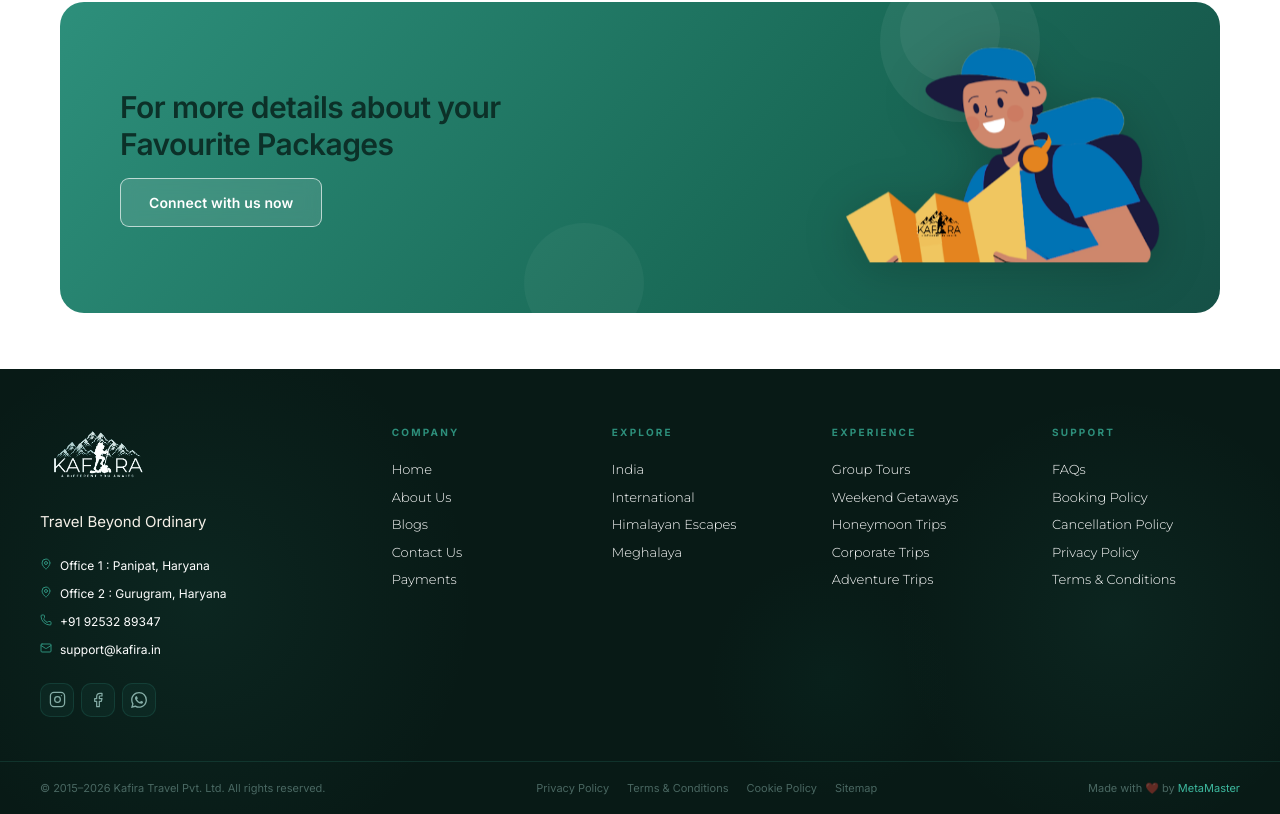
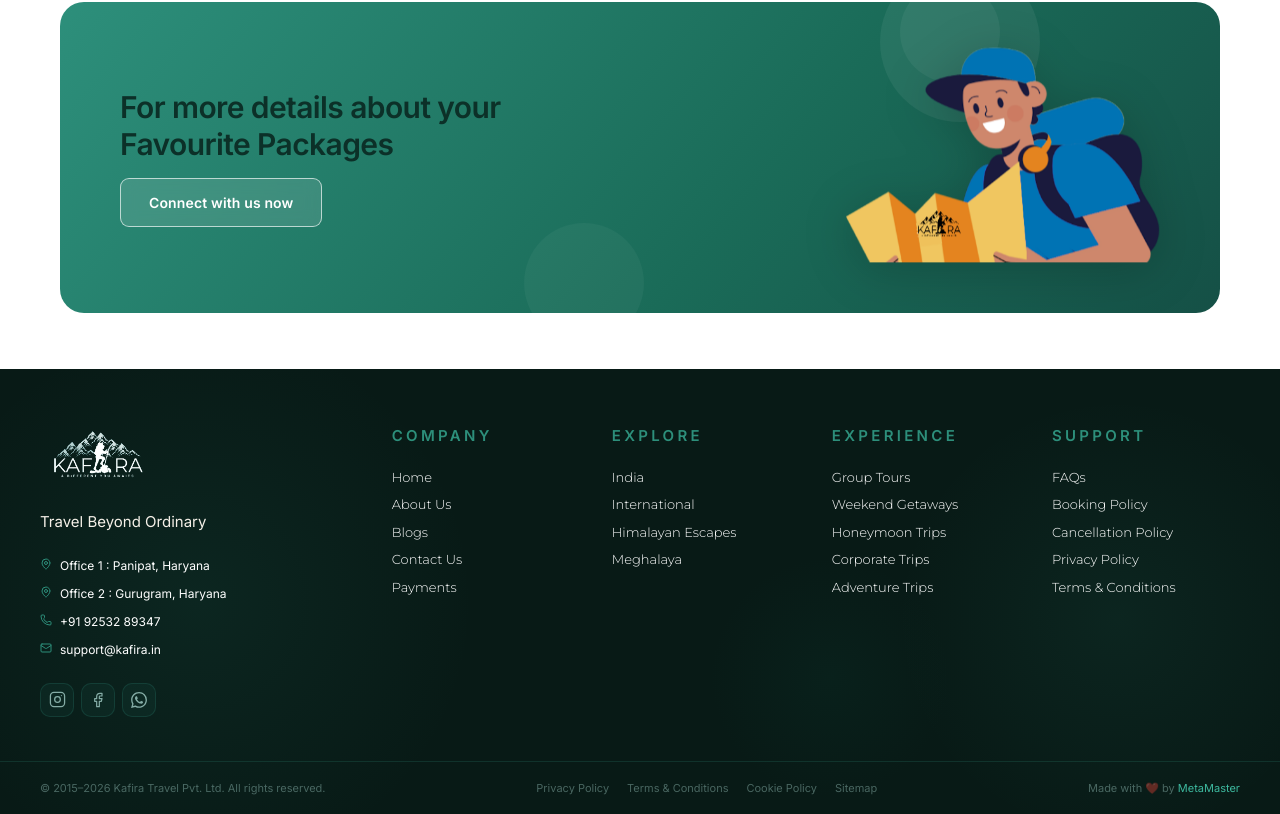
Before and after one commit to metamaster01/kafira-website, a Next.js app: page / in a window 1280 px wide. Shown: the part 7193-8007 px from the top of the page. Built offline with nearby package versions, Linux system fonts and the light colour scheme; a web font is replaced by a local one.

Commit message:
client update v3.5

```diff
--- a/components/Footer.tsx
+++ b/components/Footer.tsx
@@ -621,7 +621,7 @@
             >
               <div style={{
                 fontFamily: '"Inter",sans-serif',
-                fontWeight: 700, fontSize: 10, color: C.sea,
+                fontWeight: 600, fontSize: 15, color: C.sea,
                 letterSpacing: '0.22em', textTransform: 'uppercase',
                 marginBottom: 16,
               }}>
```
